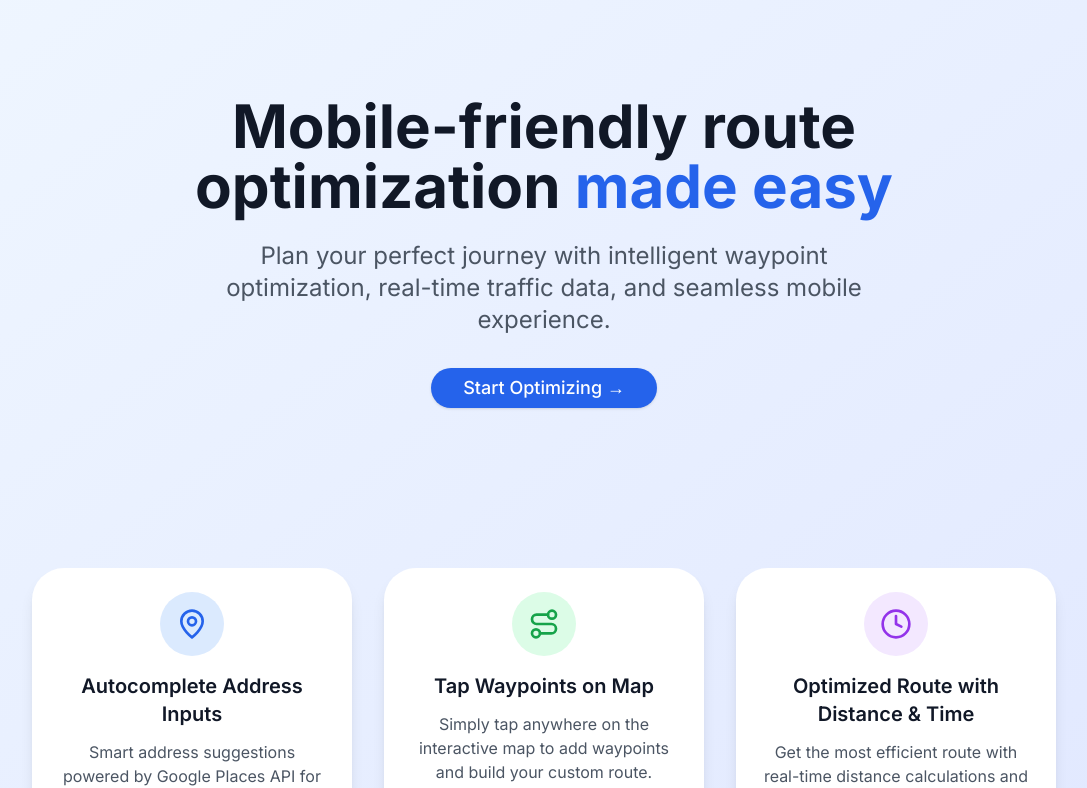
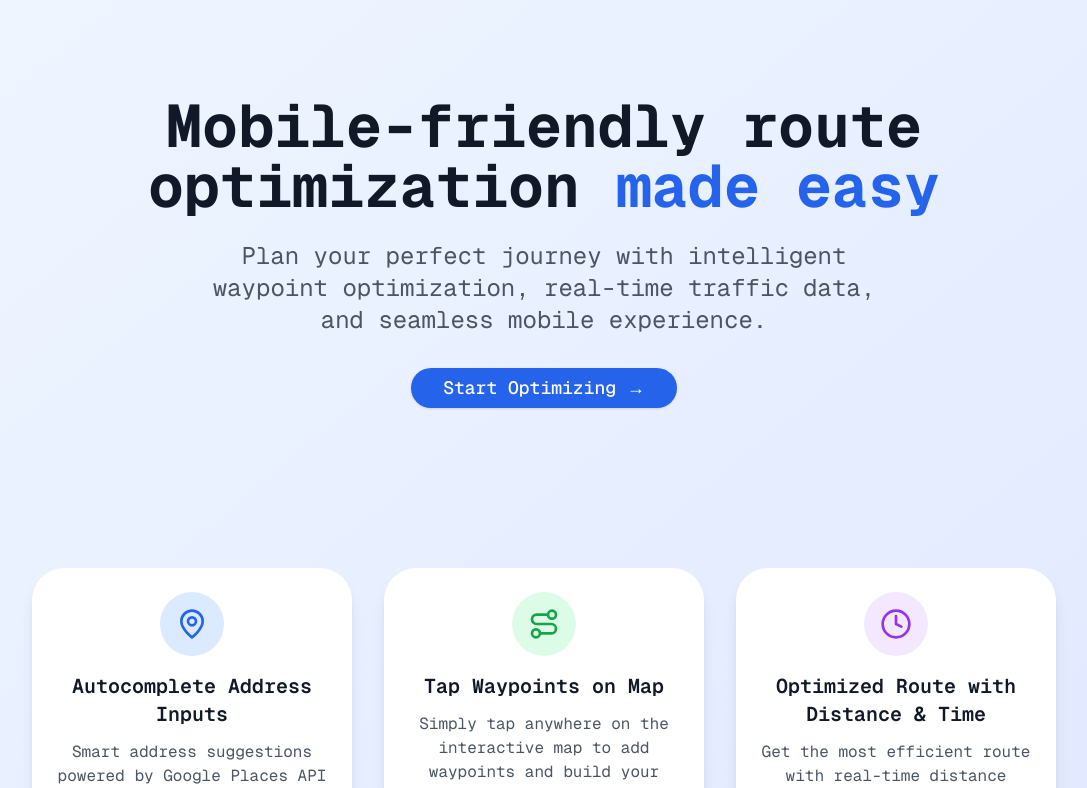
Before and after one commit to jasminaaa20/smart-route, a Next.js app: page / in a window 1280 px wide. Shown: the top 788 px of the page, without its empty margins (96-1183 px from the left). Built offline with nearby package versions, Linux system fonts and the light colour scheme; no server answers.

Commit message:
feat: integrate Geist font and update dependencies in layout and package files

```diff
--- a/app/layout.tsx
+++ b/app/layout.tsx
@@ -1,9 +1,8 @@
 import type React from "react"
 import type { Metadata, Viewport } from "next"
-import { Inter } from "next/font/google"
+import { GeistMono } from 'geist/font/mono';
 import "./globals.css"
 
-const inter = Inter({ subsets: ["latin"] })
 
 export const metadata: Metadata = {
   title: "Route Optimizer MVP - Mobile-friendly route optimization made easy",
@@ -35,7 +34,7 @@ export default function RootLayout({
           src={`https://maps.googleapis.com/maps/api/js?key=${process.env.NEXT_PUBLIC_GOOGLE_MAPS_API_KEY}&libraries=places,geometry`}
         />
       </head>
-      <body className={inter.className}>{children}</body>
+      <body className={GeistMono.className}>{children}</body>
     </html>
   )
 }
--- a/package.json
+++ b/package.json
@@ -15,6 +15,7 @@
     "@radix-ui/react-slot": "^1.0.2",
     "class-variance-authority": "^0.7.0",
     "clsx": "^2.0.0",
+    "geist": "^1.4.2",
     "lucide-react": "^0.294.0",
     "next": "^14.2.30",
     "react": "^18",
```
Also changed, not shown: 1 other file (tests, documents, lock files or other folders).
